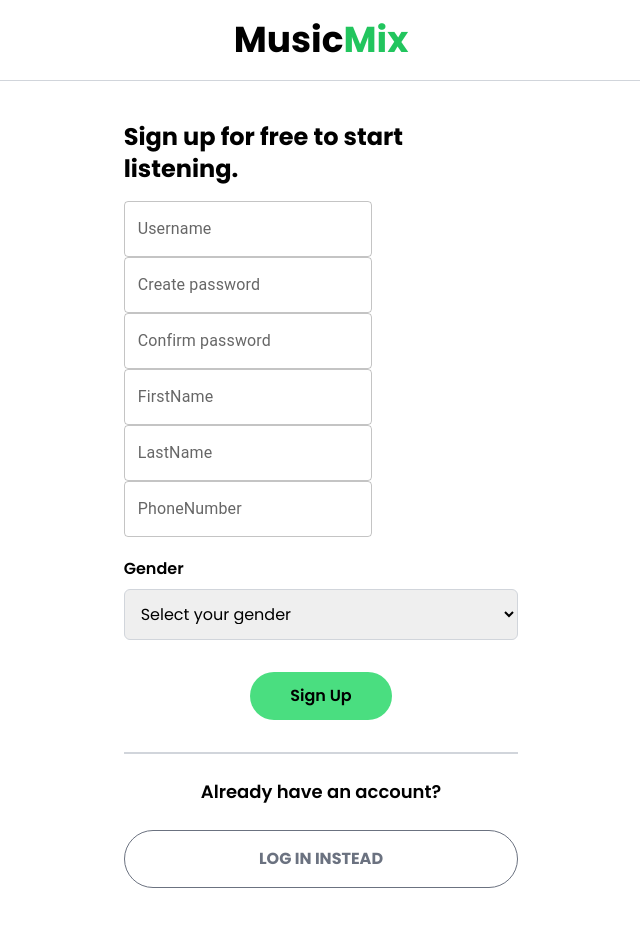
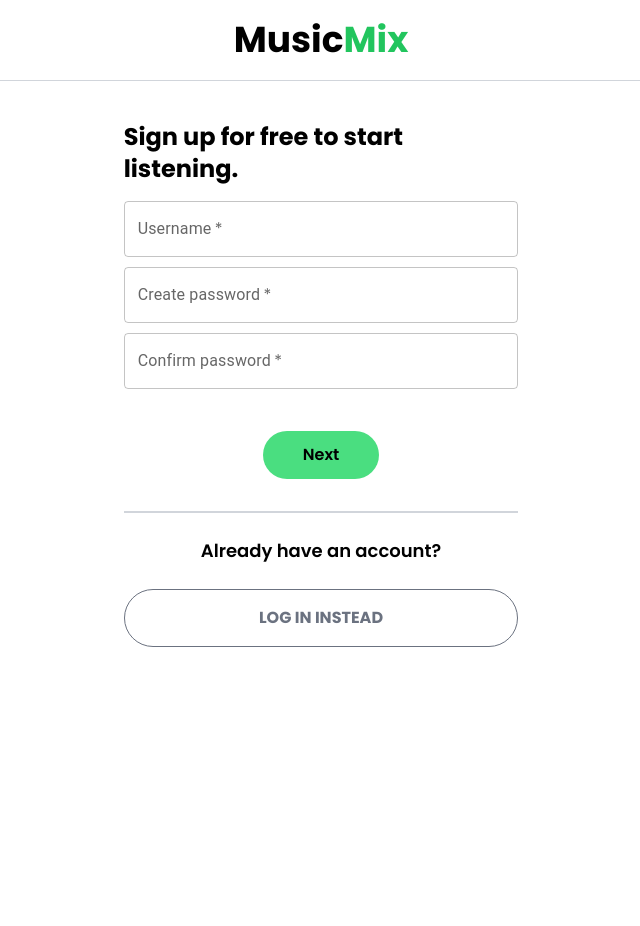
Before and after one commit to Budget-Spotify/Budget_Spotify_Frontend, a React (Create React App) app: page /signup in a window 1280 px wide. Shown: the whole page, without its empty margins (319-959 px from the left). After the commit the page ends 800 px from the top, so only its background shows below. Built offline with nearby package versions, Linux system fonts and the light colour scheme.

Commit message:
adjust input location signup

```diff
--- a/src/App.css
+++ b/src/App.css
@@ -27,3 +27,7 @@ body {
 ::-webkit-scrollbar-track {
     background-color: black;
 }
+
+.textFieldSignup-width {
+    width: 100%;
+}
--- a/src/pages/Signup.jsx
+++ b/src/pages/Signup.jsx
@@ -4,6 +4,7 @@ import axios from "axios";
 import {Link, useNavigate} from "react-router-dom";
 import {ToastContainer} from "react-toastify";
 import TextField from '@mui/material/TextField';
+import {useState} from "react";
 
 export function SignupComponent() {
     const navigate = useNavigate();
@@ -15,11 +16,7 @@ export function SignupComponent() {
                 /^(?=.*[A-Z])(?=.*[0-9])(?=.*[!@#$%^&*()_+\-=[\]{};':"\\|,.<>/?]).{8,}$/,
                 'Password phải có tối thiểu 1 ký tự hoa, 1 ký tự số và 1 ký tự đặc biệt, và ít nhất 8 ký tự'
             ),
-        confirmPassword: Yup.string()
-            .matches(
-                /^(?=.*[A-Z])(?=.*[0-9])(?=.*[!@#$%^&*()_+\-=[\]{};':"\\|,.<>/?]).{8,}$/,
-                'Password phải có tối thiểu 1 ký tự hoa, 1 ký tự số và 1 ký tự đặc biệt, và ít nhất 8 ký tự'
-            ),
+        confirmPassword: Yup.string().oneOf([Yup.ref('password'), null], 'Passwords must match'),
         phoneNumber: Yup.string()
             .nullable()
             .max(10, 'Tối đa 10 ký tự'),
@@ -47,6 +44,9 @@ export function SignupComponent() {
         }
     });
 
+    const [showAdditionalFields, setShowAdditionalFields] = useState(false);
+    const [showErrorMessage, setShowErrorMessage] = useState(false);
+
     return (
         <div className="w-full h-full flex flex-col items-center" style={{backgroundColor: "white"}}>
             <div className="logo p-5 border-b border-solid border-gray-300 w-full flex justify-center">
@@ -58,67 +58,119 @@ export function SignupComponent() {
                 <div className="font-bold mb-4 text-2xl">
                     Sign up for free to start listening.
                 </div>
-                <form onSubmit={formik.handleSubmit}>
 
+                <form onSubmit={formik.handleSubmit} style={{width: '100%'}}>
+                    {!showAdditionalFields && (
+                        <>
+                            <div style={{display: 'flex', justifyContent: 'center', flexDirection: "column"}}>
+                                <div style={{marginBottom: '10px'}}>
                                     <TextField
                                         label="Username"
                                         placeholder="Enter your username"
-                        className="my-6"
+                                        className="textFieldSignup-width"
                                         value={formik.values.username}
                                         onChange={formik.handleChange}
                                         name="username"
+                                        required
+                                        error={showErrorMessage}
                                     />
-                    {formik.errors.username && <div style={{ color: 'red' }}>{formik.errors.username}</div>}
+                                    {formik.errors.username &&
+                                        <div style={{color: 'red'}}>{formik.errors.username}</div>}
+                                </div>
 
+                                <div style={{marginBottom: '10px'}}>
                                     <TextField
                                         label="Create password"
                                         placeholder="Enter a strong password here"
+                                        className="textFieldSignup-width"
                                         value={formik.values.password}
                                         onChange={formik.handleChange}
                                         name="password"
                                         type="password"
+                                        required
+                                        error={showErrorMessage}
                                     />
-                    {formik.errors.password && <div style={{ color: 'red' }}>{formik.errors.password}</div>}
+                                    {formik.errors.password &&
+                                        <div style={{color: 'red'}}>{formik.errors.password}</div>}
+                                </div>
 
+                                <div style={{marginBottom: '10px'}}>
                                     <TextField
                                         label="Confirm password"
                                         placeholder="Confirm your password here"
+                                        className="textFieldSignup-width"
                                         value={formik.values.confirmPassword}
                                         onChange={formik.handleChange}
                                         name="confirmPassword"
                                         type="password"
+                                        required
+                                        error={showErrorMessage}
                                     />
-                    {formik.errors.confirmPassword && <div style={{ color: 'red' }}>{formik.errors.confirmPassword}</div>}
+                                    {formik.errors.confirmPassword &&
+                                        <div style={{color: 'red'}}>{formik.errors.confirmPassword}</div>}
+                                </div>
+                            </div>
 
+                            <div className="w-full flex items-center justify-center my-8">
+                                <button
+                                    className="bg-green-400 font-semibold p-3 px-10 rounded-full"
+                                    type="button"
+                                    onClick={() => {
+                                        if (formik.isValid && formik.dirty) {
+                                            setShowAdditionalFields(true);
+                                            setShowErrorMessage(false);
+                                        } else {
+                                            setShowErrorMessage(true);
+                                        }
+                                    }}
+                                >
+                                    Next
+                                </button>
+                            </div>
+                            <div style={{display: "flex", justifyContent: "center"}}>
+                                {showErrorMessage && <div style={{color: 'red'}}>{"Need to complete field"}</div>}
+                            </div>
+                        </>
+                    )}
+
+                    {showAdditionalFields && (
+                        <>
+                            <div style={{marginBottom: '10px'}}>
                                 <TextField
                                     label="FirstName"
                                     placeholder="Enter your firstName"
-                        className="my-6"
+                                    className="textFieldSignup-width"
                                     value={formik.values.firstName}
                                     onChange={formik.handleChange}
                                     name="firstName"
                                 />
-                    {formik.errors.firstName && <div style={{ color: 'red' }}>{formik.errors.firstName}</div>}
+                                {formik.errors.firstName && <div style={{color: 'red'}}>{formik.errors.firstName}</div>}
+                            </div>
 
+                            <div style={{marginBottom: '10px'}}>
                                 <TextField
                                     label="LastName"
                                     placeholder="Enter your lastName"
-                        className="my-6"
+                                    className="textFieldSignup-width"
                                     value={formik.values.lastName}
                                     onChange={formik.handleChange}
                                     name="lastName"
                                 />
+                                {formik.errors.lastName && <div style={{color: 'red'}}>{formik.errors.lastName}</div>}
+                            </div>
 
-                    {formik.errors.lastName && <div style={{ color: 'red' }}>{formik.errors.lastName}</div>}
+                            <div style={{marginBottom: '10px'}}>
                                 <TextField
                                     label="PhoneNumber"
                                     placeholder="Enter your phoneNumber"
-                        className="my-6"
+                                    className="textFieldSignup-width"
                                     value={formik.values.phoneNumber}
                                     onChange={formik.handleChange}
                                     name="phoneNumber"
                                 />
-                    {formik.errors.phoneNumber && <div style={{ color: 'red' }}>{formik.errors.phoneNumber}</div>}
+                                {formik.errors.phoneNumber &&
+                                    <div style={{color: 'red'}}>{formik.errors.phoneNumber}</div>}
+                            </div>
 
                             <div className="textInputDiv flex flex-col space-y-2 w-full">
                                 <label className="font-semibold pt-5">Gender</label>
@@ -134,13 +186,15 @@ export function SignupComponent() {
                                     <option value="other">Other</option>
                                 </select>
                             </div>
-                    {formik.errors.gender && <div style={{ color: 'red' }}>{formik.errors.gender}</div>}
+                            {formik.errors.gender && <div style={{color: 'red'}}>{formik.errors.gender}</div>}
 
                             <div className="w-full flex items-center justify-center my-8">
                                 <button className="bg-green-400 font-semibold p-3 px-10 rounded-full" type="submit">
                                     Sign Up
                                 </button>
                             </div>
+                        </>
+                    )}
                 </form>
                 {/* ... other content ... */}
                 <div className="w-full border border-solid border-gray-300"></div>
```
Lines whose indentation alone changed are shown as unchanged.
